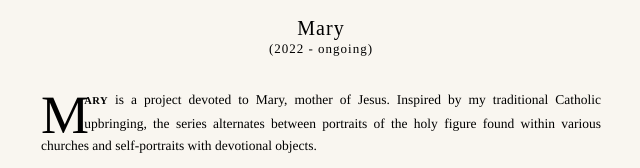
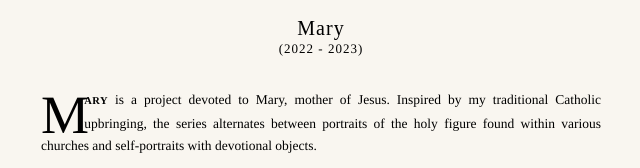
Before and after one commit to talesofagirl/talesofagirl.github.io, a plain HTML site: page works/mary.html in a window 1280 px wide. Shown: the part 348-516 px from the top of the page, 319-959 px from the left. Drawn offline with Linux system fonts and the light colour scheme; a web font is replaced by a local one.

Commit message:
Update mary.html end year

```diff
--- a/works/mary.html
+++ b/works/mary.html
@@ -287,7 +287,7 @@ span {
 </div>
 
 <h1 id="subheader">Mary</h1>
-    <p id="subheader-subtitle"> (2022 - ongoing) </p>
+    <p id="subheader-subtitle"> (2022 - 2023) </p>
 
 <p> <span>M</span> <b>ary</b> is a project devoted to Mary, mother of Jesus. Inspired by my traditional Catholic upbringing, the series alternates between portraits of the holy figure found within various churches and self-portraits with devotional objects.</p>
 
```
